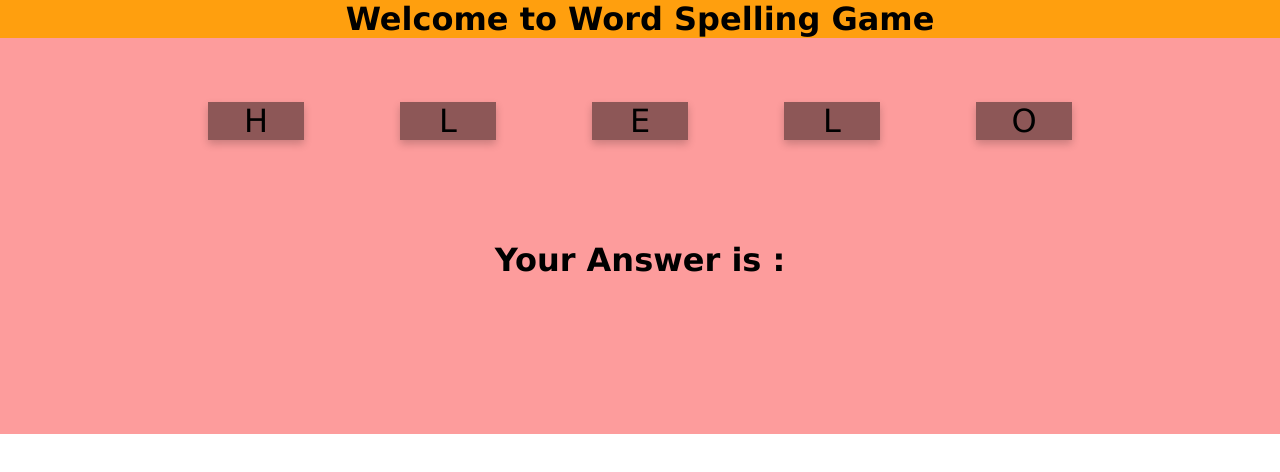
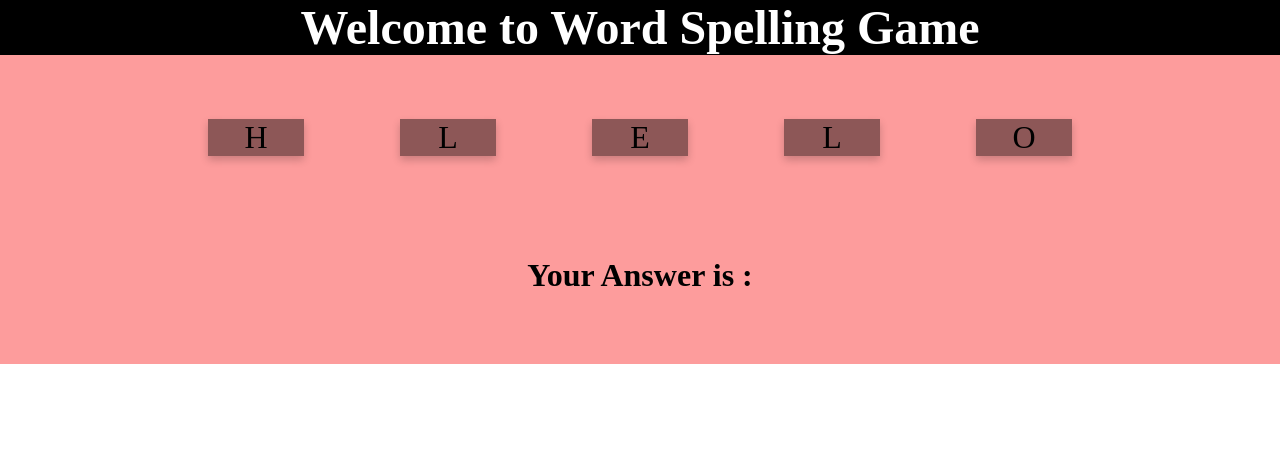
Before and after one commit to oopszaxyz/Lab_3SA03, a React (Create React App) app: page / in a window 1280 px wide. Shown: the top 472 px of the page. Built offline with nearby package versions, Linux system fonts and the light colour scheme.

Commit message:
part 7.3

```diff
--- a/src/App.css
+++ b/src/App.css
@@ -9,10 +9,6 @@
     background: rgba(0, 0, 0, 0.445);
    }
 
-.body{
-    background-color: rgb(107, 255, 139);
-}
-
 .h1{
     background-color: rgb(255, 159, 14);
     text-align: center;
@@ -20,10 +16,27 @@
     font-family: 'Lucida Grande';
 }
 
+.gameName{
+    font-family: 'Lobster', cursive;
+    background-color: rgb(0, 0, 0);
+    color: white ;
+    font-size: 3em;
+    text-align: center;
+    margin: 0;
+}
+
+.gameResult{
+    background-color: rgb(255, 128, 78);
+    font-size: 3em;
+    text-align: center;
+    margin: 0;
+    font-family: 'Luckiest Guy', cursive;
+}
+
 .Text{
     background-color: rgb(253, 156, 156);
     text-align: center;
-    font-family: 'Lucida Grande';
+    font-family: 'Fredoka One', cursive;
     padding: 1em;
 }
 
--- a/src/App.js
+++ b/src/App.js
@@ -8,7 +8,7 @@ const word = "Hello";
 function App() {
   return (
     <div>
-      <h1 className = 'h1'>
+      <h1 className = 'gameName'>
         Welcome to Word Spelling Game
       </h1>
       <WordCard value={word}/>
--- a/src/WordCard.js
+++ b/src/WordCard.js
@@ -48,7 +48,7 @@ export default function WordCard(props){
                 )
             }
             <h1 className = 'Text'> Your Answer is : {ShowYourGuess} </h1>
-            <h1 className = 'Text'> {ShowAnswer} </h1>
+            <h1 className = 'gameResult'> {ShowAnswer} </h1>
         </div>
     );
 }
```
